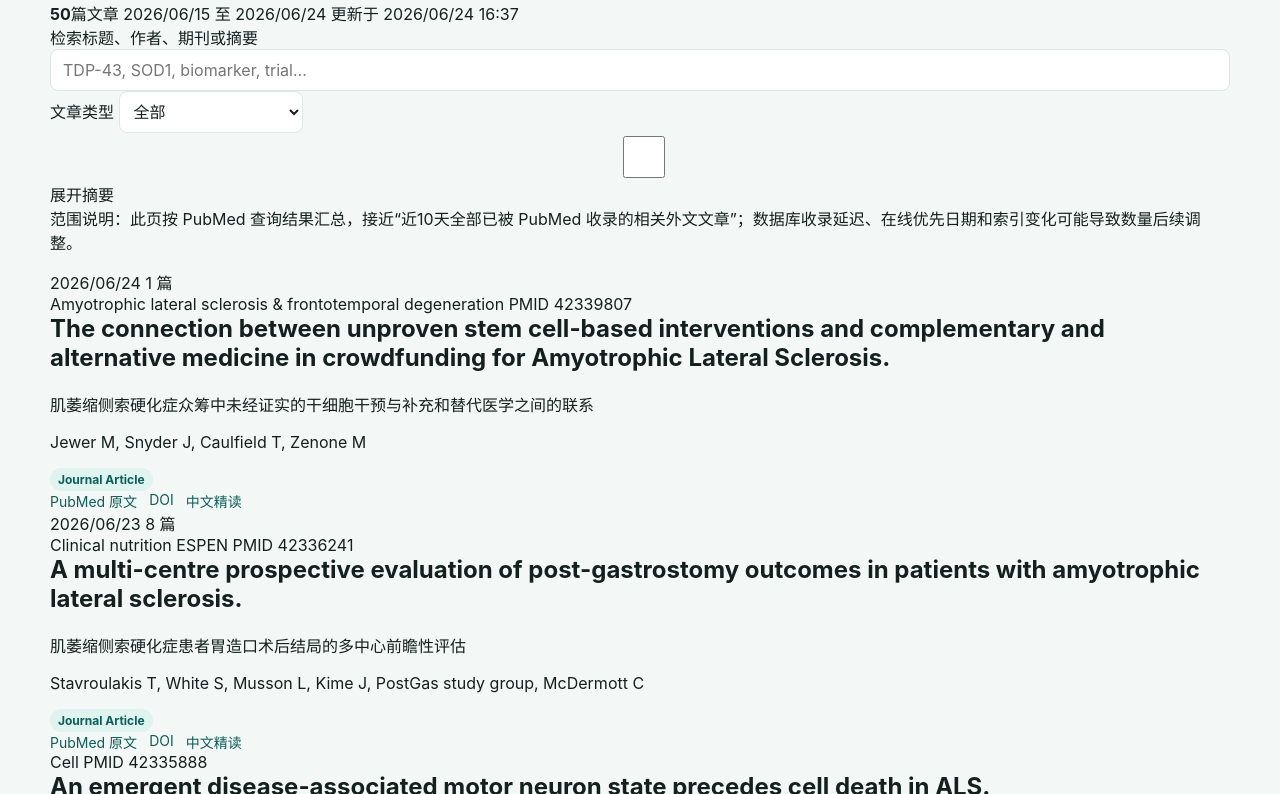
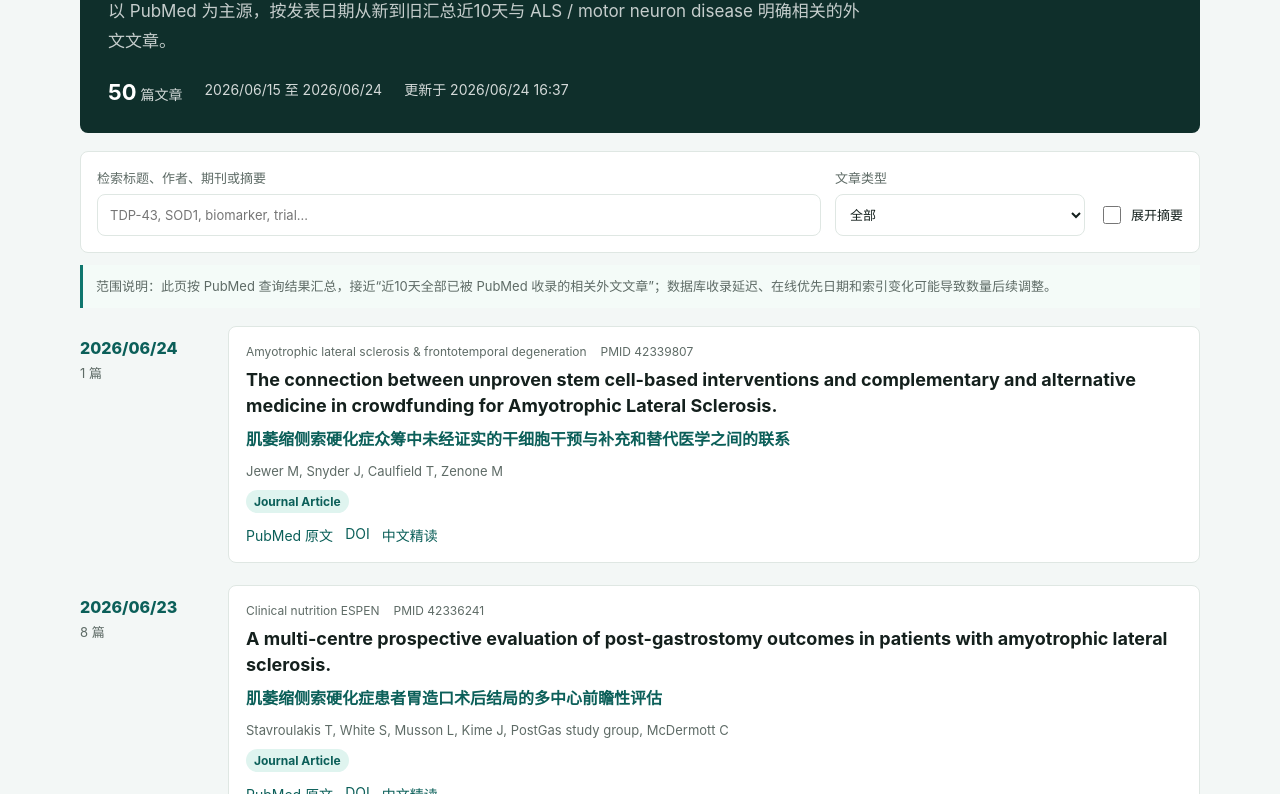
Before and after one commit to DY-bucm/als-research-site, a website: page articles.html in a window 1280 px wide. Shown: the part 225-1019 px from the top of the page. Drawn offline with Linux system fonts and the light colour scheme; files whose address does not match are found by name.

Commit message:
Add files via upload

```diff
--- /dev/null
+++ b/assets/articles.js
@@ -0,0 +1,191 @@
+const state = {
+  articles: [],
+  translations: new Map(),
+  query: "",
+  type: "全部",
+  showAbstracts: false
+};
+
+const nodes = {
+  count: document.querySelector("#articleCount"),
+  period: document.querySelector("#articlePeriod"),
+  updated: document.querySelector("#articleUpdated"),
+  search: document.querySelector("#articleSearch"),
+  type: document.querySelector("#articleType"),
+  showAbstracts: document.querySelector("#showAbstracts"),
+  timeline: document.querySelector("#articleTimeline"),
+  empty: document.querySelector("#articleEmpty")
+};
+
+boot().catch(error => {
+  console.error(error);
+  nodes.count.textContent = "0";
+  nodes.period.textContent = "文献数据读取失败";
+  nodes.updated.textContent = "";
+  nodes.timeline.innerHTML = `
+    <p class="empty-state">
+      无法读取近10天文献数据。请确认 assets/articles.js 和 data/articles-recent.json 已上传并完成 GitHub Pages 部署。
+    </p>
+  `;
+});
+
+async function boot() {
+  const [archive, feed] = await Promise.all([
+    fetchJson("data/articles-recent.json"),
+    fetchJson("data/items.json").catch(() => ({ items: [] }))
+  ]);
+  state.articles = archive.articles || [];
+  state.translations = new Map(
+    (feed.items || []).flatMap(item => {
+      const keys = [item.pmid && `pmid:${item.pmid}`, item.doi && `doi:${item.doi.toLowerCase()}`].filter(Boolean);
+      return keys.map(key => [key, item]);
+    })
+  );
+  nodes.count.textContent = archive.count ?? state.articles.length;
+  nodes.period.textContent = `${formatDate(archive.period?.from)} 至 ${formatDate(archive.period?.to)}`;
+  nodes.updated.textContent = `更新于 ${formatDateTime(archive.updatedAt)}`;
+  renderTypes();
+  render();
+}
+
+function renderTypes() {
+  const types = [...new Set(state.articles.flatMap(article => article.publicationTypes || []).filter(Boolean))]
+    .sort((a, b) => a.localeCompare(b));
+  nodes.type.innerHTML = ["全部", ...types]
+    .map(type => `<option value="${escapeAttribute(type)}">${escapeHtml(type)}</option>`)
+    .join("");
+}
+
+function render() {
+  const query = state.query.trim().toLowerCase();
+  const filtered = state.articles.filter(article => {
+    const typeOk = state.type === "全部" || (article.publicationTypes || []).includes(state.type);
+    const haystack = [
+      article.title,
+      article.abstract,
+      article.journal,
+      ...(article.authors || []),
+      ...(article.publicationTypes || [])
+    ].join(" ").toLowerCase();
+    return typeOk && (!query || haystack.includes(query));
+  });
+
+  const groups = groupByDate(filtered);
+  nodes.timeline.innerHTML = [...groups.entries()]
+    .map(([date, articles]) => `
+      <section class="article-day">
+        <div class="article-day-head">
+          <time datetime="${escapeAttribute(date)}">${formatDate(date)}</time>
+          <span>${articles.length} 篇</span>
+        </div>
+        <div class="article-day-list">${articles.map(renderArticle).join("")}</div>
+      </section>
+    `).join("");
+  nodes.empty.hidden = filtered.length > 0;
+}
+
+function renderArticle(article) {
+  const translated = translationFor(article);
+  const titleZh = translated?.titleZh && !translated.titleZh.startsWith("待复核翻译") ? translated.titleZh : "";
+  const abstractZh = translated?.abstractZh || "";
+  const authorText = formatAuthors(article.authors || []);
+  const types = (article.publicationTypes || []).map(type => `<span class="badge">${escapeHtml(type)}</span>`).join("");
+  return `
+    <article class="literature-item">
+      <div class="literature-meta">
+        <span>${escapeHtml(article.journal || "PubMed")}</span>
+        <span>PMID ${escapeHtml(article.pmid)}</span>
+      </div>
+      <h2>${escapeHtml(article.title)}</h2>
+      ${titleZh ? `<p class="literature-title-zh">${escapeHtml(titleZh)}</p>` : ""}
+      ${authorText ? `<p class="literature-authors">${escapeHtml(authorText)}</p>` : ""}
+      <div class="meta">${types}</div>
+      ${state.showAbstracts ? renderAbstract(article, abstractZh) : ""}
+      <div class="links">
+        <a href="${escapeAttribute(article.url)}" target="_blank" rel="noreferrer">PubMed 原文</a>
+        ${article.doi ? `<a href="https://doi.org/${encodeURIComponent(article.doi)}" target="_blank" rel="noreferrer">DOI</a>` : ""}
+        ${translated ? `<a href="detail.html?id=${encodeURIComponent(translated.id)}">中文精读</a>` : ""}
+      </div>
+    </article>
+  `;
+}
+
+function renderAbstract(article, abstractZh) {
+  if (!article.abstract) return '<p class="literature-abstract muted">PubMed 当前记录未提供摘要。</p>';
+  return `
+    <details class="literature-abstract" open>
+      <summary>摘要</summary>
+      <p class="english">${escapeHtml(article.abstract)}</p>
+      ${abstractZh ? `<h3>中文翻译</h3><p>${escapeHtml(abstractZh)}</p>` : ""}
+    </details>
+  `;
+}
+
+function translationFor(article) {
+  return state.translations.get(`pmid:${article.pmid}`)
+    || (article.doi ? state.translations.get(`doi:${article.doi.toLowerCase()}`) : null);
+}
+
+function groupByDate(articles) {
+  return articles.reduce((groups, article) => {
+    const date = article.publishedAt || "日期待定";
+    if (!groups.has(date)) groups.set(date, []);
+    groups.get(date).push(article);
+    return groups;
+  }, new Map());
+}
+
+function formatAuthors(authors) {
+  if (!authors.length) return "";
+  if (authors.length <= 6) return authors.join(", ");
+  return `${authors.slice(0, 6).join(", ")} 等`;
+}
+
+async function fetchJson(path) {
+  const response = await fetch(path, { cache: "no-store" });
+  if (!response.ok) throw new Error(`HTTP ${response.status}`);
+  return response.json();
+}
+
+function formatDate(value) {
+  if (!value) return "日期待定";
+  const date = new Date(`${String(value).slice(0, 10)}T00:00:00`);
+  return Number.isNaN(date.getTime())
+    ? String(value)
+    : new Intl.DateTimeFormat("zh-CN", { year: "numeric", month: "2-digit", day: "2-digit" }).format(date);
+}
+
+function formatDateTime(value) {
+  const date = new Date(value);
+  return Number.isNaN(date.getTime())
+    ? "时间待定"
+    : new Intl.DateTimeFormat("zh-CN", { year: "numeric", month: "2-digit", day: "2-digit", hour: "2-digit", minute: "2-digit" }).format(date);
+}
+
+function escapeHtml(value) {
+  return String(value ?? "")
+    .replaceAll("&", "&amp;")
+    .replaceAll("<", "&lt;")
+    .replaceAll(">", "&gt;")
+    .replaceAll('"', "&quot;")
+    .replaceAll("'", "&#039;");
+}
+
+function escapeAttribute(value) {
+  return escapeHtml(value).replaceAll("`", "&#096;");
+}
+
+nodes.search.addEventListener("input", event => {
+  state.query = event.target.value;
+  render();
+});
+
+nodes.type.addEventListener("change", event => {
+  state.type = event.target.value;
+  render();
+});
+
+nodes.showAbstracts.addEventListener("change", event => {
+  state.showAbstracts = event.target.checked;
+  render();
+});
--- a/assets/styles.css
+++ b/assets/styles.css
@@ -858,6 +858,11 @@ button.active,
   color: #0a6c65;
 }
 
+.badge.credibility {
+  background: #fff5df;
+  color: #7a4a00;
+}
+
 .badge.lowrel {
   background: #fdecec;
   color: #9f2c2c;
@@ -1042,6 +1047,28 @@ textarea {
   line-height: 1.7;
 }
 
+.credibility-summary {
+  display: grid;
+  gap: 6px;
+  margin: 0 0 12px;
+  padding: 12px;
+  border: 1px solid #ead7a7;
+  border-radius: 8px;
+  background: #fffbf1;
+  color: #3f3830;
+  font-size: 14px;
+  line-height: 1.65;
+}
+
+.credibility-summary strong {
+  color: #6b4300;
+}
+
+.credibility-summary em {
+  color: #7a4a00;
+  font-style: normal;
+}
+
 .links {
   display: flex;
   flex-wrap: wrap;
@@ -1126,6 +1153,33 @@ textarea {
   margin: 18px 0 8px;
   color: var(--accent-strong);
   font-size: 16px;
+}
+
+.credibility-grid {
+  display: grid;
+  grid-template-columns: repeat(2, minmax(0, 1fr));
+  gap: 10px;
+  margin: 0;
+}
+
+.credibility-grid div {
+  border: 1px solid #ead7a7;
+  border-radius: 8px;
+  padding: 12px;
+  background: #fffbf1;
+}
+
+.credibility-grid dt {
+  margin-bottom: 6px;
+  color: #6b4300;
+  font-size: 13px;
+  font-weight: 800;
+}
+
+.credibility-grid dd {
+  margin: 0;
+  color: #3f3830;
+  line-height: 1.65;
 }
 
 .detail-read {
@@ -1284,6 +1338,179 @@ footer {
   font-size: 13px;
 }
 
+.articles-main {
+  width: min(1120px, calc(100% - 32px));
+  margin: 0 auto;
+  padding: 28px 0 44px;
+}
+
+.articles-hero {
+  padding: 28px;
+  border-radius: 8px;
+  background: var(--deep);
+  color: #fff;
+}
+
+.articles-hero h1 {
+  color: #fff;
+}
+
+.articles-hero .eyebrow,
+.articles-hero .lead {
+  color: rgba(255, 255, 255, 0.76);
+}
+
+.articles-summary {
+  display: flex;
+  flex-wrap: wrap;
+  gap: 10px 22px;
+  margin-top: 22px;
+  color: rgba(255, 255, 255, 0.82);
+  font-size: 14px;
+}
+
+.articles-summary strong {
+  margin-right: 4px;
+  color: #fff;
+  font-size: 22px;
+}
+
+.article-controls {
+  display: grid;
+  grid-template-columns: minmax(0, 1fr) 250px auto;
+  gap: 14px;
+  align-items: end;
+  margin: 18px 0 12px;
+  padding: 16px;
+  border: 1px solid var(--line);
+  border-radius: 8px;
+  background: var(--panel);
+}
+
+.article-controls label {
+  display: grid;
+  gap: 7px;
+  color: var(--muted);
+  font-size: 13px;
+}
+
+.abstract-toggle {
+  display: flex !important;
+  align-items: center;
+  min-height: 42px;
+  color: var(--ink) !important;
+  white-space: nowrap;
+}
+
+.abstract-toggle input {
+  width: 18px;
+  min-height: 18px;
+}
+
+.source-note {
+  margin: 0 0 18px;
+  padding: 11px 13px;
+  border-left: 3px solid var(--accent);
+  background: #f4fbf8;
+  color: var(--muted);
+  font-size: 13px;
+  line-height: 1.65;
+}
+
+.article-timeline {
+  display: grid;
+  gap: 22px;
+}
+
+.article-day {
+  display: grid;
+  grid-template-columns: 130px minmax(0, 1fr);
+  gap: 18px;
+}
+
+.article-day-head {
+  position: sticky;
+  top: 78px;
+  align-self: start;
+  display: grid;
+  gap: 5px;
+  padding-top: 12px;
+  color: var(--muted);
+  font-size: 13px;
+}
+
+.article-day-head time {
+  color: var(--accent-strong);
+  font-size: 16px;
+  font-weight: 800;
+}
+
+.article-day-list {
+  display: grid;
+  gap: 10px;
+}
+
+.literature-item {
+  padding: 17px;
+  border: 1px solid var(--line);
+  border-radius: 8px;
+  background: var(--panel);
+}
+
+.literature-item h2 {
+  margin: 8px 0;
+  font-size: 18px;
+  line-height: 1.45;
+}
+
+.literature-meta {
+  display: flex;
+  flex-wrap: wrap;
+  gap: 8px 14px;
+  color: var(--muted);
+  font-size: 12px;
+}
+
+.literature-title-zh {
+  margin: 0 0 8px;
+  color: var(--accent-strong);
+  font-weight: 700;
+  line-height: 1.6;
+}
+
+.literature-authors {
+  margin: 0 0 9px;
+  color: var(--muted);
+  font-size: 13px;
+  line-height: 1.55;
+}
+
+.literature-item .links {
+  margin-top: 12px;
+}
+
+.literature-abstract {
+  margin-top: 12px;
+  padding-top: 10px;
+  border-top: 1px solid var(--line);
+}
+
+.literature-abstract summary {
+  cursor: pointer;
+  color: var(--accent-strong);
+  font-weight: 700;
+}
+
+.literature-abstract h3 {
+  margin: 14px 0 6px;
+  font-size: 15px;
+}
+
+.literature-abstract.muted {
+  color: var(--muted);
+  font-size: 13px;
+}
+
 @media (max-width: 900px) {
   .dashboard,
   .hero-dashboard,
@@ -1295,6 +1522,16 @@ footer {
 
   .sidebar {
     position: static;
+  }
+
+  .article-controls,
+  .article-day {
+    grid-template-columns: 1fr;
+  }
+
+  .article-day-head {
+    position: static;
+    padding-top: 0;
   }
 
   .controls {
@@ -1318,6 +1555,7 @@ footer {
   .clinical-pulse,
   .detail-hero,
   .detail-read,
+  .credibility-grid,
   .briefing-grid,
   .topic-knowledge {
     grid-template-columns: 1fr;
```
